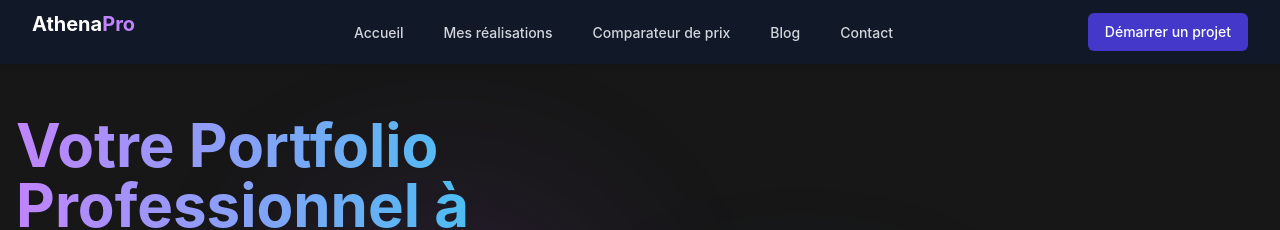
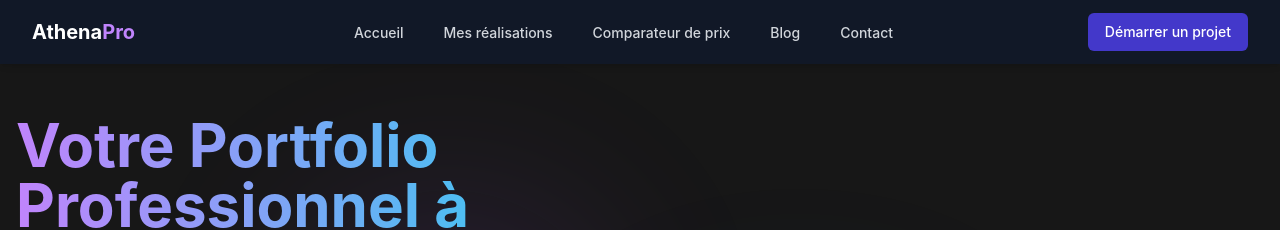
Before and after one commit to Portfolio-professionnal/AthenaPro, a Jekyll site: the page built from Comparatif.html, in a window 1280 px wide. Shown: the top 230 px of the page. Built offline with Jekyll 4.4.1, drawn with Linux system fonts in a browser that asks for light colours; nearby versions of some CDN libraries.

Commit message:
Update Comparatif.html

```diff
--- a/Comparatif.html
+++ b/Comparatif.html
@@ -51,7 +51,7 @@
                 <div class="flex justify-between h-16">
                     <!-- Logo -->
                     <div class="flex-shrink-0 flex items-center">
-                        <a href="https://portfolio-professionnal.github.io/AthenaPro/index.html" class="text-xl font-bold text-white mb-4">Athena<span class="text-purple-400">Pro</span></a>
+                        <a href="https://portfolio-professionnal.github.io/AthenaPro/index.html" class="text-xl font-bold text-white">Athena<span class="text-purple-400">Pro</span></a>
                     </div>
 
                     <!-- Desktop Navigation -->
```
